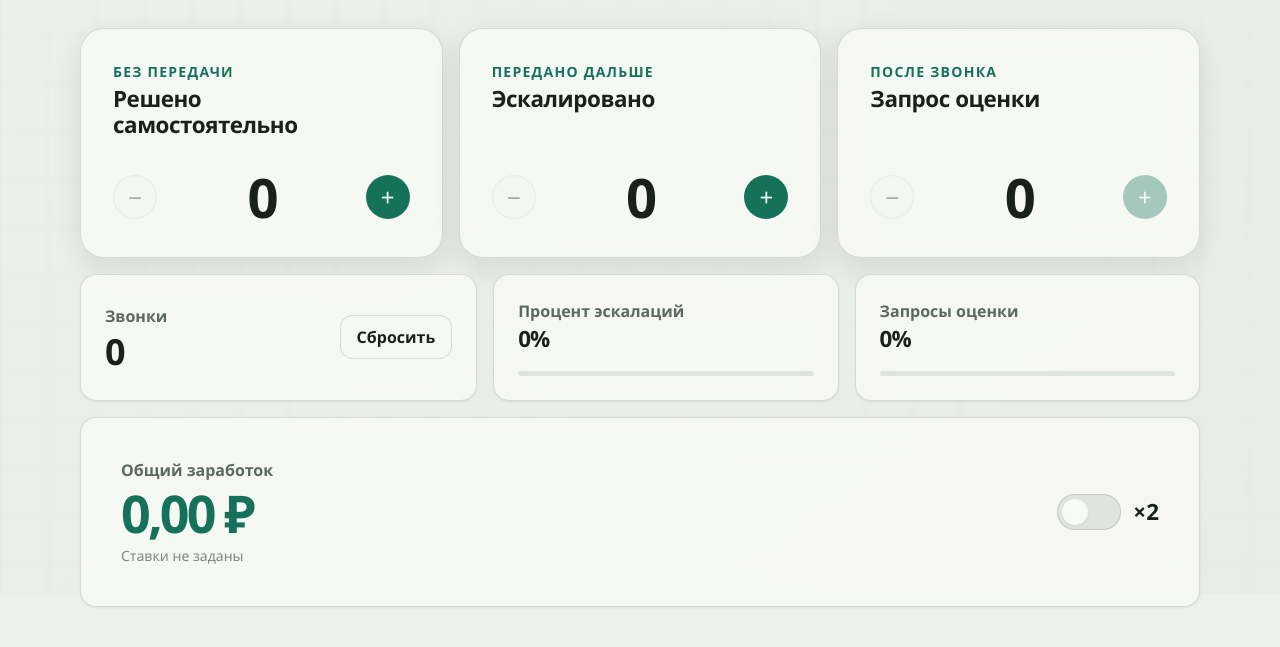
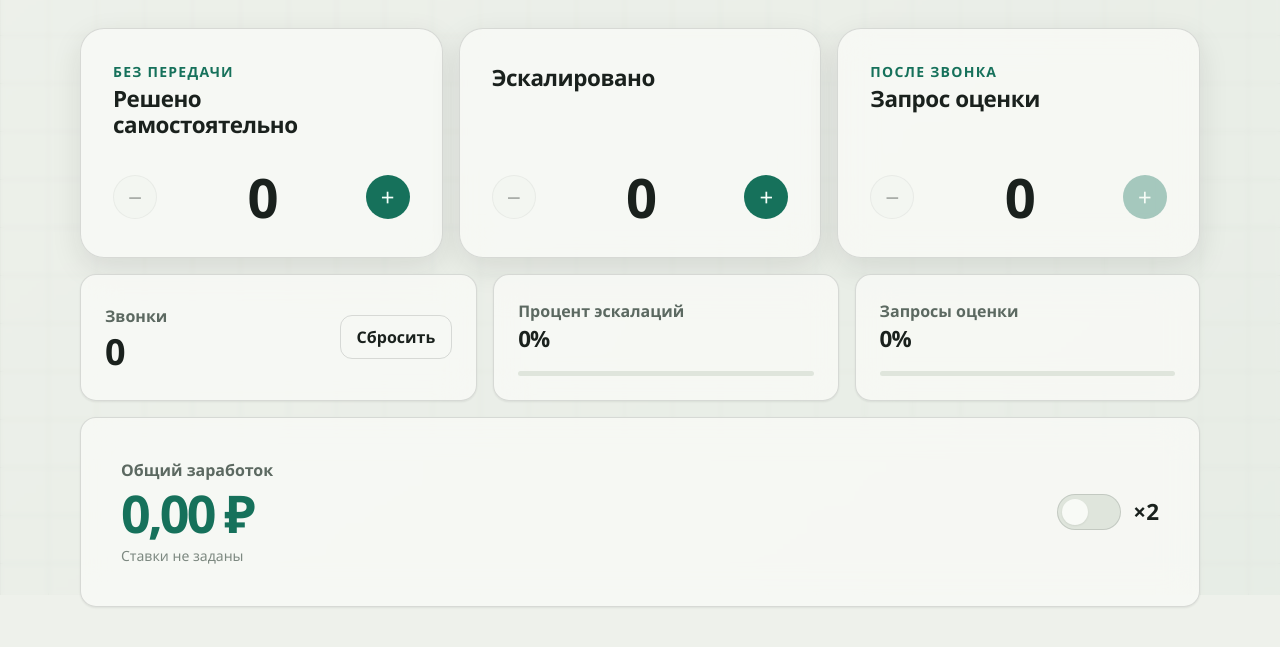
Before and after one commit to DENZELINUS/denchikus, a plain HTML site: page index.html in a window 1280 px wide. Shown: the part 205-852 px from the top of the page. Drawn offline with Linux system fonts and the light colour scheme; a web font is replaced by a local one.

Commit message:
index.html

```diff
--- a/index.html
+++ b/index.html
@@ -70,7 +70,7 @@
 
       <article class="counter-card">
         <div class="counter-copy">
-          <p class="counter-kicker">Передано дальше</p>
+          <p class="counter-kicker"></p>
           <h2>Эскалировано</h2>
         </div>
         <div class="stepper">
```
